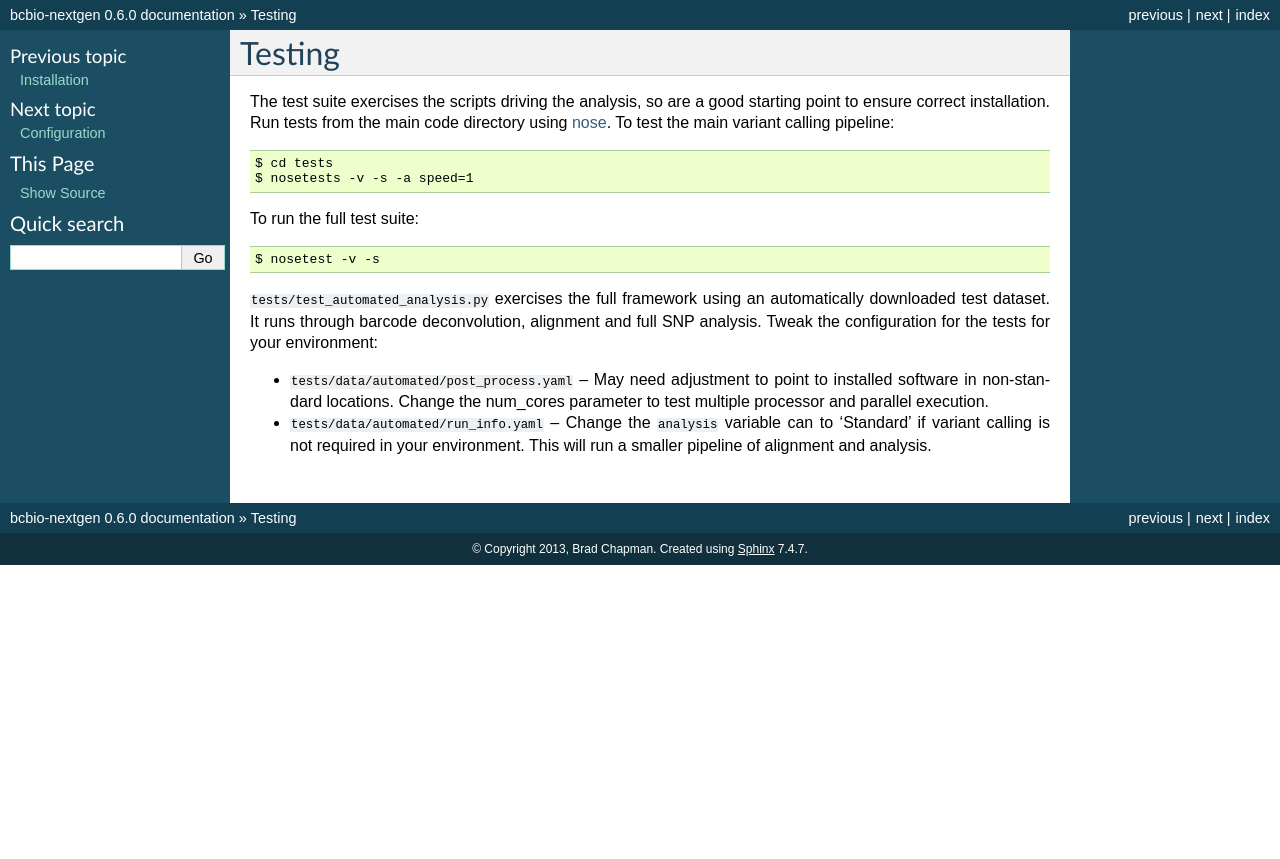
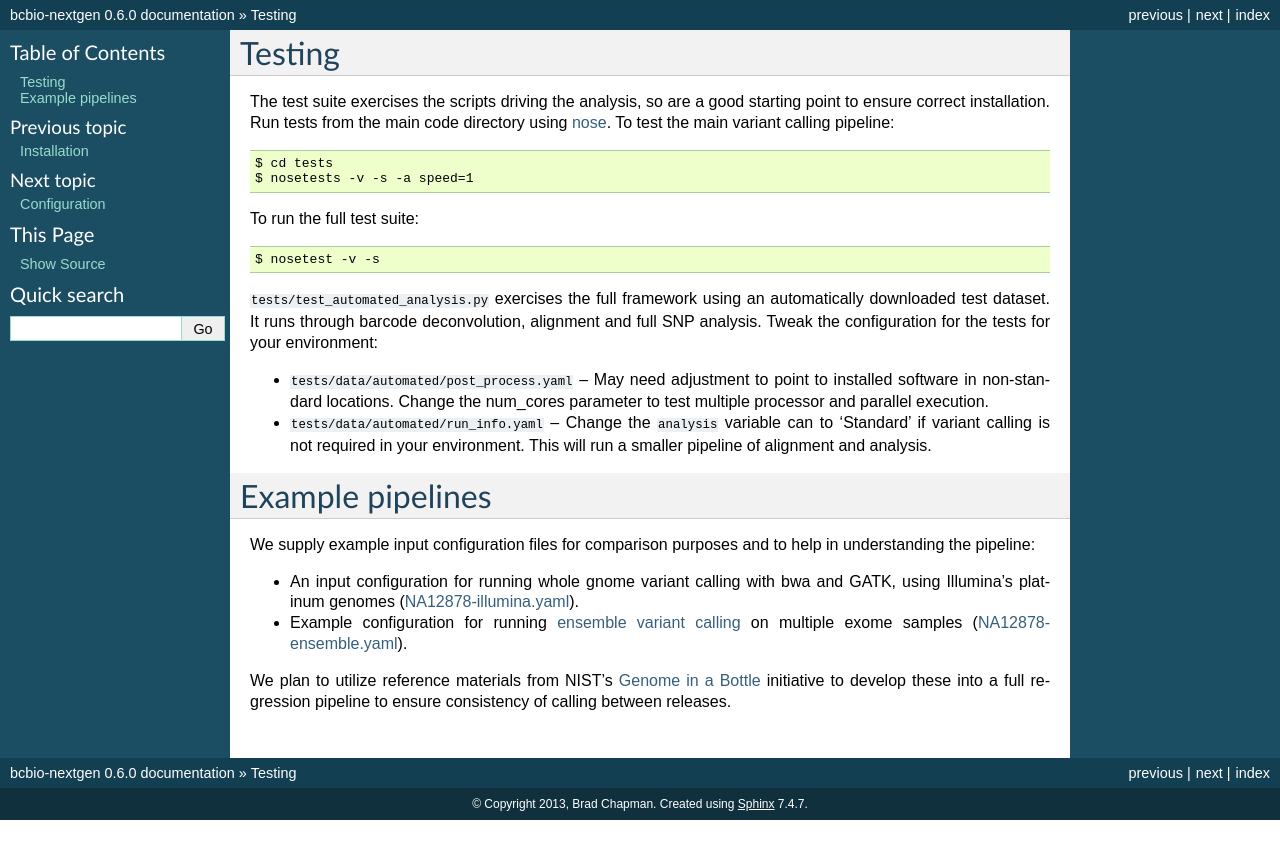
Before and after one commit to bcbio/bcbio-nextgen, a Sphinx documentation site: the page built from docs/contents/testing.rst, in a window 1280 px wide. Shown: the top 859 px of the page. Built offline with Sphinx 7.4.7, drawn with Linux system fonts in a browser that asks for light colours.

Commit message:
Provide example pipeline and documentation for NA12878 whole genome illumina data

```diff
--- a/docs/contents/testing.rst
+++ b/docs/contents/testing.rst
@@ -4,16 +4,12 @@ Testing
 The test suite exercises the scripts driving the analysis, so are a good
 starting point to ensure correct installation. Run tests from the main
 code directory using `nose`_. To test the main variant calling
-pipeline:
-
-::
+pipeline::
 
      $ cd tests
      $ nosetests -v -s -a speed=1
 
-To run the full test suite:
-
-::
+To run the full test suite::
 
      $ nosetest -v -s
 
@@ -32,3 +28,25 @@ for the tests for your environment:
    analysis.
 
 .. _nose: http://somethingaboutorange.com/mrl/projects/nose/
+
+Example pipelines
+=================
+
+We supply example input configuration files for comparison purposes
+and to help in understanding the pipeline:
+
+- An input configuration for running whole gnome variant calling with
+  bwa and GATK, using Illumina's platinum genomes
+  (`NA12878-illumina.yaml`_).
+
+- Example configuration for running `ensemble variant calling`_ on
+  multiple exome samples (`NA12878-ensemble.yaml`_).
+
+We plan to utilize reference materials from NIST's `Genome in a Bottle`_
+initiative to develop these into a full regression pipeline to ensure
+consistency of calling between releases.
+
+.. _NA12878-illumina.yaml: https://raw.github.com/chapmanb/bcbio-nextgen/master/config/examples/NA12878-illumina.yaml
+.. _NA12878-ensemble.yaml: https://raw.github.com/chapmanb/bcbio-nextgen/master/config/examples/NA12878-ensemble.yaml
+.. _ensemble variant calling: http://bcbio.wordpress.com/2013/02/06/an-automated-ensemble-method-for-combining-and-evaluating-genomic-variants-from-multiple-callers/
+.. _Genome in a Bottle: http://www.genomeinabottle.org/
```
Also changed, not shown: 1 other file.
